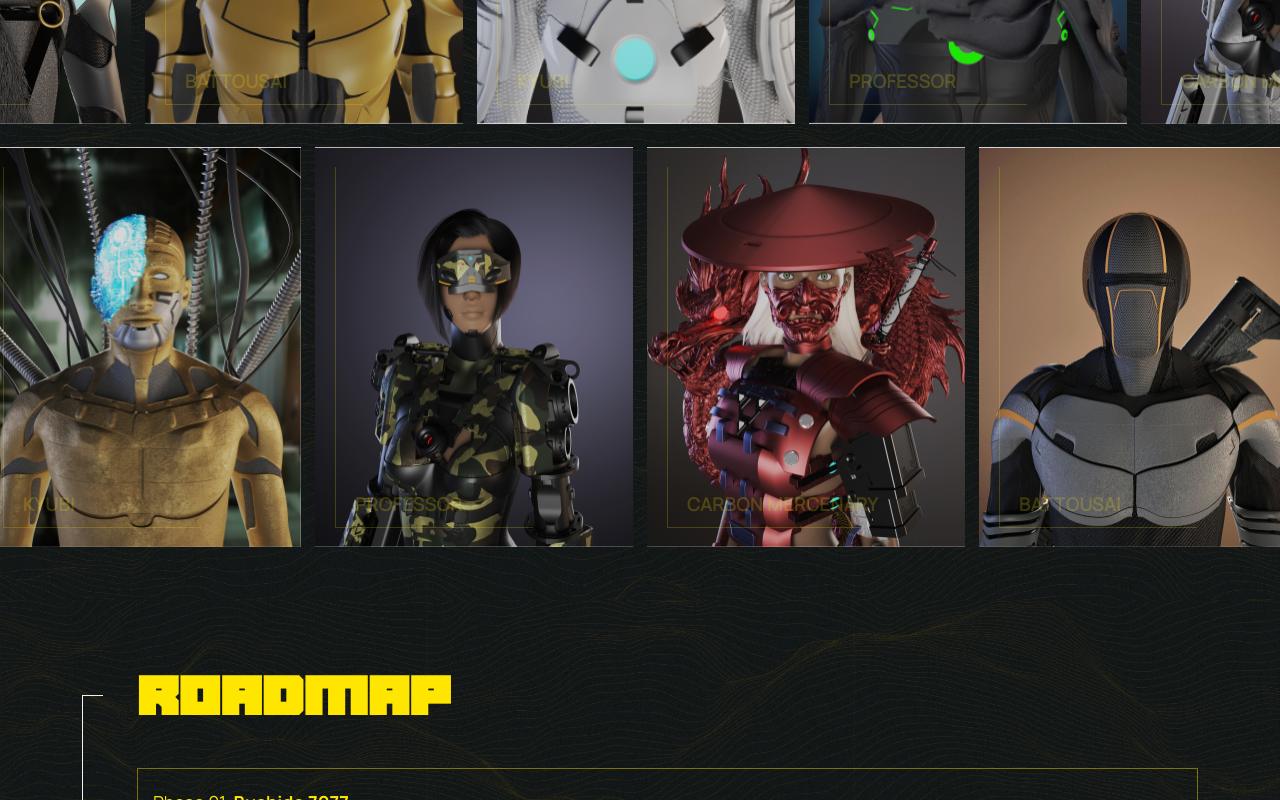
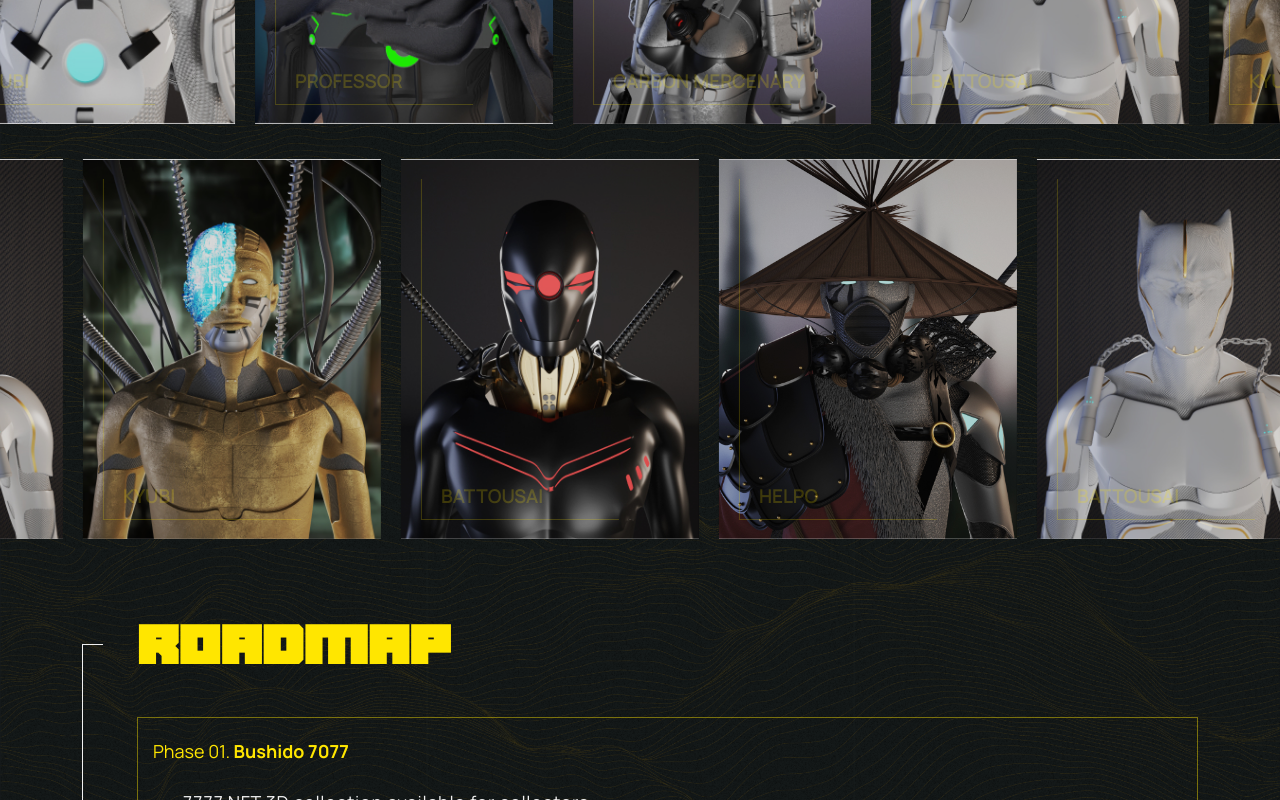
Before and after one commit to fiverr-work/bushido-7077-nft, a React (Create React App) app: page / in a window 1280 px wide. Shown: the part 4353-5153 px from the top of the page. Built offline with nearby package versions, Linux system fonts and the light colour scheme; a web font is replaced by a local one.

Commit message:
Auto slider Showcase

```diff
--- a/package.json
+++ b/package.json
@@ -9,7 +9,6 @@
     "react": "^17.0.2",
     "react-dom": "^17.0.2",
     "react-faq-component": "^1.3.1",
-    "react-indiana-drag-scroll": "^2.1.0",
     "react-router-dom": "^6.0.2",
     "react-scripts": "4.0.3",
     "sass": "^1.43.4",
--- a/src/NFTs.js
+++ b/src/NFTs.js
@@ -36,8 +36,6 @@ export const NFTs1 = [
     name: "Carbon mercenary",
     img: Poster5,
   },
-];
-export const NFTs2 = [
   {
     name: "Battousai",
     img: Poster6,
@@ -62,4 +60,70 @@ export const NFTs2 = [
     name: "Battousai",
     img: Poster11,
   },
+  {
+    name: "Battousai",
+    img: Poster6,
+  },
+  {
+    name: "KYUBI",
+    img: Poster7,
+  },
 ];
+export const NFTs2 = [
+  {
+    name: "Battousai",
+    img: Poster6,
+  },
+  {
+    name: "KYUBI",
+    img: Poster7,
+  },
+  {
+    name: "professor",
+    img: Poster8,
+  },
+  {
+    name: "Carbon mercenary",
+    img: Poster9,
+  },
+  {
+    name: "Battousai",
+    img: Poster11,
+  },
+  {
+    name: "helpo",
+    img: Poster1,
+  },
+  {
+    name: "Battousai",
+    img: Poster2,
+  },
+  {
+    name: "KYUBI",
+    img: Poster3,
+  },
+  {
+    name: "professor",
+    img: Poster4,
+  },
+  {
+    name: "Carbon mercenary",
+    img: Poster5,
+  },
+  {
+    name: "Battousai",
+    img: Poster6,
+  },
+  {
+    name: "KYUBI",
+    img: Poster7,
+  },
+  {
+    name: "Battousai",
+    img: Poster11,
+  },
+  {
+    name: "helpo",
+    img: Poster1,
+  },
+];
--- a/src/components/NFTCard.jsx
+++ b/src/components/NFTCard.jsx
@@ -12,9 +12,11 @@ const NFTCard = ({ img, title }) => {
 export default NFTCard;
 
 const CardStyle = styled.article`
-  min-width: 318px;
-  width: 318px;
-  height: 400px;
+  min-width: calc(318px - 20px);
+  width: calc(318px - 20px);
+  height: calc(400px - 20px);
+  margin: 10px;
+  box-sizing: content-box;
   position: relative;
   cursor: pointer;
   transition: transform 0.2s ease-in-out;
@@ -72,7 +74,8 @@ const CardStyle = styled.article`
       opacity: 0.4;
     }
   }
-  :focus-visible {
+  :focus-visible,
+  :active {
     transform: scale(0.98);
     transition: transform 0.2s ease-in-out;
   }
--- a/src/layout/sections/ShowcaseReel.jsx
+++ b/src/layout/sections/ShowcaseReel.jsx
@@ -2,26 +2,27 @@ import styled from "styled-components";
 import { Texture } from "../../components/Texture";
 import Card from "../../components/NFTCard";
 import { NFTs1 as Row1, NFTs2 as Row2 } from "../../NFTs";
-import ScrollContainer from "react-indiana-drag-scroll";
 
 const ShowcaseReel = () => {
   return (
-    <ShowcaseReelStyle>
+    <ShowcaseReelStyle row1={Row1.length} row2={Row2.length}>
       <Texture />
-      <ScrollContainer className="scroll-container" vertical={false}>
       <div className="row row1">
         {Row1.map((nft, index) => (
           <Card key={index} title={nft.name} img={nft.img} />
         ))}
+        {Row1.map((nft, index) => (
+          <Card key={index} title={nft.name} img={nft.img} />
+        ))}
       </div>
-      </ScrollContainer>
-      <ScrollContainer className="scroll-container" vertical={false}>
       <div className="row row2">
         {Row2.map((nft, index) => (
           <Card key={index} title={nft.name} img={nft.img} />
         ))}
+        {Row2.map((nft, index) => (
+          <Card key={index} title={nft.name} img={nft.img} />
+        ))}
       </div>
-      </ScrollContainer>
     </ShowcaseReelStyle>
   );
 };
@@ -29,30 +30,67 @@ const ShowcaseReel = () => {
 export default ShowcaseReel;
 
 const ShowcaseReelStyle = styled.section`
-  padding-bottom: 50px;
+  padding-top: 30px;
   overflow: hidden;
   .row {
     display: flex;
     justify-content: center;
-    padding: 20px 0 3px;
-    article {
     :not(:last-child) {
-        margin-right: 14px;
+      margin-bottom: 15px;
+    }
+    &:hover {
+      animation-play-state: paused !important;
+    }
+    &.row1 {
+      width: calc(318px * ${(props) => props.row1 * 2});
+      animation: scroll1 30s linear infinite;
+    }
+    &.row2 {
+      width: calc(318px * ${(props) => props.row2 * 2});
+      animation: scroll2 30s linear infinite reverse;
+    }
+  }
+  @keyframes scroll1 {
+    0% {
+      transform: translateX(0);
+    }
+    100% {
+      transform: translateX(calc(-318px * ${(props) => props.row1}));
+    }
+  }
+  @keyframes scroll2 {
+    0% {
+      transform: translateX(0);
+    }
+    100% {
+      transform: translateX(calc(-318px * ${(props) => props.row2}));
+    }
+  }
+
+  @media (max-width: 768px) {
+    .row {
+      &.row1 {
+        width: calc(204px * ${(props) => props.row1 * 2});
+      }
+      &.row2 {
+        width: calc(204px * ${(props) => props.row2 * 2});
+      }
+    }
+    @keyframes scroll1 {
+      0% {
+        transform: translateX(0);
+      }
+      100% {
+        transform: translateX(calc(-204px * ${(props) => props.row1}));
+      }
+    }
+    @keyframes scroll2 {
+      0% {
+        transform: translateX(0);
+      }
+      100% {
+        transform: translateX(calc(-204px * ${(props) => props.row2}));
       }
     }
   }
-  .row1 {
-    position: relative;
-    left: -170px;
-  }
-  @media (max-width: 576px) {
-    .row1 {
-      padding-left: 840px;
-      padding-right: 670px;
-    }
-    .row2 {
-      padding-left: 670px;
-      padding-right: 670px;
-    }
-  }
 `;
--- a/src/sass/main.sass
+++ b/src/sass/main.sass
@@ -1,8 +1,6 @@
 body
     background-color: #14191A
     color: #F1F1F1
-
-//TODO: scroll-snap
 
 a
     color: #f1f1f1
```
Also changed, not shown: 2 other files (tests, documents, lock files or other folders). Lines whose indentation alone changed are shown as unchanged.
